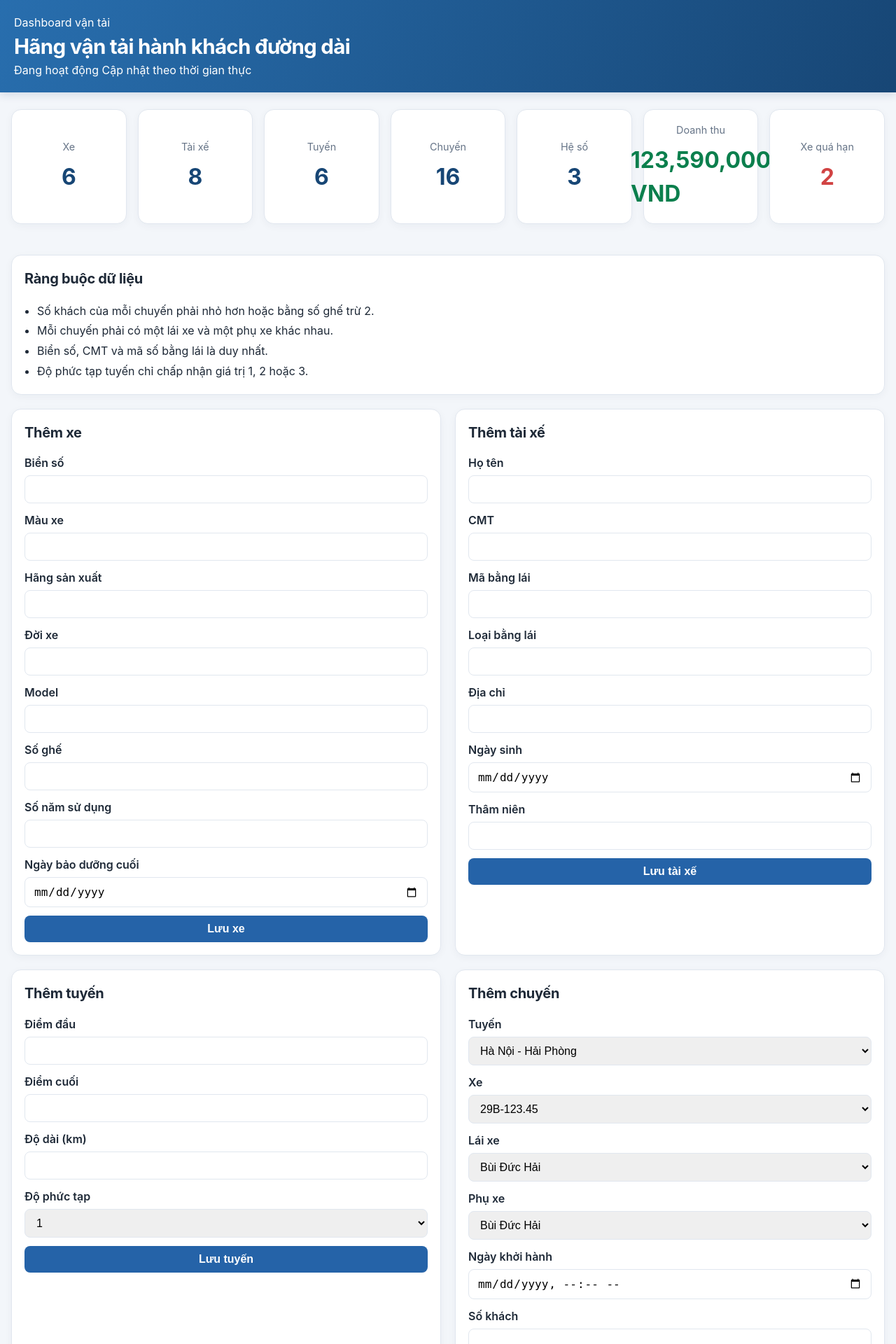
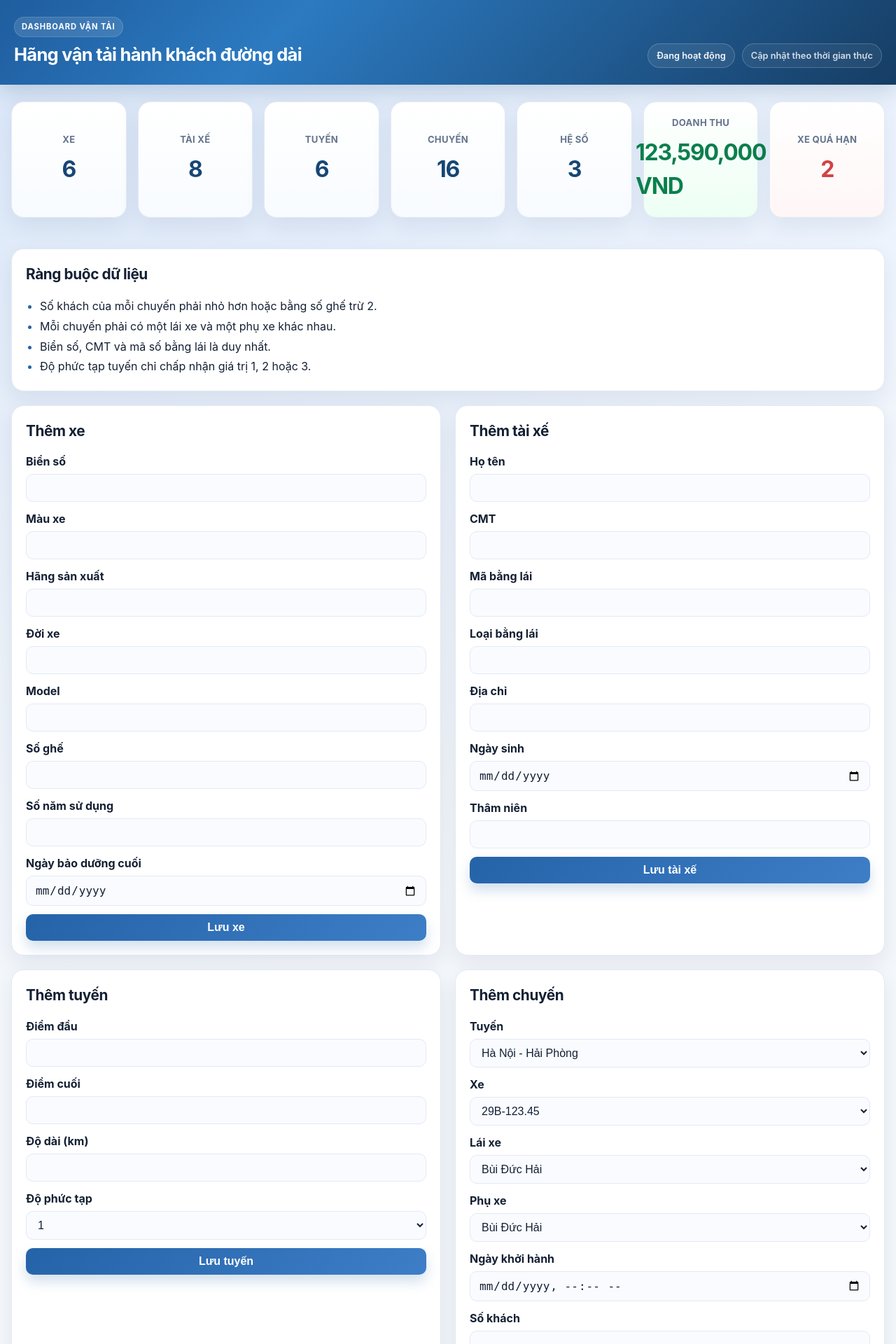
Before and after one commit to justforhack/csdl, a Flask app: page / in a window 1280 px wide. Shown: the top 1920 px of the page at 70% size. Run offline with Flask 3, Linux system fonts and the light colour scheme; data comes from the database, SQL or seed files in the repository.

Commit message:
Update style.css

```diff
--- a/static/style.css
+++ b/static/style.css
@@ -1,44 +1,97 @@
 :root {
-  --bg: #f3f6fa;
+  --bg: #f4f7fb;
+  --bg-strong: #edf4ff;
   --card: #ffffff;
   --primary: #2563a8;
   --primary-dark: #174675;
-  --text: #1e2937;
-  --muted: #667487;
+  --primary-soft: #e8f2ff;
+  --text: #142033;
+  --muted: #64748b;
   --danger: #d14343;
+  --danger-soft: #fff1f1;
   --success: #2c9a62;
-  --border: #e1e7ef;
+  --success-soft: #ebfbf3;
+  --warning: #e7a93a;
+  --warning-soft: #fff9eb;
+  --border: #e3eaf4;
+  --shadow: 0 12px 30px rgba(28, 57, 88, 0.08);
 }
 
 * {
   box-sizing: border-box;
 }
 
+html {
+  scroll-behavior: smooth;
+}
+
 body {
   margin: 0;
   font-family: -apple-system, BlinkMacSystemFont, "Segoe UI", Arial, sans-serif;
-  background: var(--bg);
+  background:
+    radial-gradient(circle at top left, rgba(71, 131, 206, 0.12), transparent 28%),
+    linear-gradient(180deg, var(--bg-strong) 0%, var(--bg) 18%, var(--bg) 100%);
   color: var(--text);
   line-height: 1.5;
 }
 
 .topbar {
-  background: linear-gradient(115deg, #286eae, var(--primary-dark));
+  background: linear-gradient(135deg, #1f5d9e 0%, #2c7ac1 32%, #163d64 100%);
   color: white;
-  padding: 1.25rem max(1.25rem, calc((100% - 1268px) / 2));
-  box-shadow: 0 3px 12px rgba(23, 70, 117, 0.16);
+  padding: 1.5rem max(1.25rem, calc((100% - 1268px) / 2));
+  box-shadow: 0 10px 30px rgba(22, 61, 100, 0.18);
+}
+
+.topbar-inner {
+  max-width: 1268px;
+  margin: 0 auto;
+  display: flex;
+  justify-content: space-between;
+  gap: 20px;
+  align-items: end;
+}
+
+.eyebrow {
+  display: inline-block;
+  margin-bottom: 6px;
+  padding: 5px 10px;
+  border-radius: 999px;
+  background: rgba(255, 255, 255, 0.12);
+  border: 1px solid rgba(255, 255, 255, 0.15);
+  font-size: 0.7rem;
+  letter-spacing: 0.08em;
+  text-transform: uppercase;
+  font-weight: 700;
 }
 
 .topbar h1 {
   margin: 0;
-  font-size: clamp(1.4rem, 3vw, 1.85rem);
-  letter-spacing: -0.025em;
+  font-size: clamp(1.5rem, 2vw, 2.1rem);
+  letter-spacing: -0.03em;
 }
 
-.topbar p {
-  margin: 4px 0 0;
+.topbar-meta {
+  display: flex;
+  flex-wrap: wrap;
+  gap: 10px;
+  justify-content: flex-end;
+}
+
+.chip {
+  display: inline-flex;
+  align-items: center;
+  border-radius: 999px;
+  border: 1px solid rgba(255, 255, 255, 0.2);
+  background: rgba(255, 255, 255, 0.08);
+  padding: 7px 12px;
+  font-size: 0.8rem;
+  color: rgba(255, 255, 255, 0.96);
+  font-weight: 600;
+}
+
+.chip-soft {
+  background: rgba(255, 255, 255, 0.06);
   color: rgba(255, 255, 255, 0.8);
-  font-size: 0.95rem;
 }
 
 .container {
@@ -47,32 +100,49 @@ body {
   padding: 0 16px 32px;
 }
 
+.flash-box {
+  max-width: 1300px;
+  margin: 18px auto 0;
+  padding: 0 16px;
+}
+
+.flash-message {
+  padding: 12px 16px;
+  border-radius: 10px;
+  background: var(--success-soft);
+  color: #16643d;
+  border: 1px solid rgba(44, 154, 98, 0.16);
+  font-weight: 600;
+}
+
 .stats {
   display: grid;
   grid-template-columns: repeat(auto-fit, minmax(160px, 1fr));
   gap: 16px;
-  margin-bottom: 24px;
+  margin: 24px 0;
 }
 
 .card {
   background: var(--card);
   border: 1px solid var(--border);
-  border-radius: 14px;
-  box-shadow: 0 3px 12px rgba(28, 48, 74, 0.045);
-  padding: 18px;
+  border-radius: 18px;
+  box-shadow: var(--shadow);
+  padding: 20px;
   margin-bottom: 20px;
-  transition: box-shadow 160ms ease, transform 160ms ease;
+  transition: box-shadow 180ms ease, transform 180ms ease, border-color 180ms ease;
 }
 
-.stats .card:hover {
+.card:hover {
   transform: translateY(-2px);
-  box-shadow: 0 7px 18px rgba(28, 48, 74, 0.09);
+  box-shadow: 0 16px 32px rgba(28, 57, 88, 0.08);
+  border-color: rgba(37, 99, 168, 0.15);
 }
 
 .card h2 {
   margin-top: 0;
-  font-size: 1.25rem;
-  letter-spacing: -0.015em;
+  margin-bottom: 16px;
+  font-size: 1.3rem;
+  letter-spacing: -0.02em;
 }
 
 .stat {
@@ -81,17 +151,30 @@ body {
   gap: 8px;
   align-items: center;
   justify-content: center;
-  min-height: 110px;
+  min-height: 118px;
+  background: linear-gradient(180deg, #ffffff 0%, #f8fbff 100%);
+}
+
+.stat.accent {
+  background: linear-gradient(180deg, #ffffff 0%, #edfff4 100%);
+}
+
+.stat.warn {
+  background: linear-gradient(180deg, #ffffff 0%, #fff6f6 100%);
 }
 
 .label {
   color: var(--muted);
-  font-size: 0.9rem;
+  font-size: 0.82rem;
+  font-weight: 700;
+  letter-spacing: 0.02em;
+  text-transform: uppercase;
 }
 
 .stat strong {
   font-size: 2rem;
   color: var(--primary-dark);
+  letter-spacing: -0.04em;
 }
 
 .stat.accent strong {
@@ -119,33 +202,41 @@ form {
 }
 
 label {
-  font-weight: 600;
+  font-weight: 700;
   color: var(--text);
 }
 
 input, select, button {
   padding: 10px 12px;
-  border-radius: 8px;
+  border-radius: 10px;
   border: 1px solid var(--border);
   font-size: 1rem;
 }
 
+input, select {
+  background: #f9fbff;
+  color: var(--text);
+}
+
 input:focus, select:focus {
-  outline: 3px solid rgba(37, 99, 168, 0.14);
+  outline: 3px solid rgba(37, 99, 168, 0.12);
   border-color: var(--primary);
+  background: white;
 }
 
 button {
   cursor: pointer;
-  background: var(--primary);
+  background: linear-gradient(135deg, var(--primary) 0%, #3d7ec7 100%);
   color: white;
   border: none;
   font-weight: 700;
-  transition: background 150ms ease, transform 150ms ease;
+  box-shadow: 0 10px 18px rgba(37, 99, 168, 0.2);
+  transition: transform 150ms ease, box-shadow 150ms ease, filter 150ms ease;
 }
 
 button:hover {
-  background: var(--primary-dark);
+  filter: brightness(1.02);
+  box-shadow: 0 12px 22px rgba(37, 99, 168, 0.22);
 }
 
 button:active {
@@ -221,9 +317,14 @@ button:focus-visible, .link-btn:focus-visible {
 }
 
 .rule-list {
-  padding-left: 18px;
+  padding-left: 20px;
   margin: 0;
   line-height: 1.8;
+  color: var(--text);
+}
+
+.rule-list li::marker {
+  color: var(--primary);
 }
 
 table {
```
Also changed, not shown: other parts of static/style.css (+31 -17 lines).
